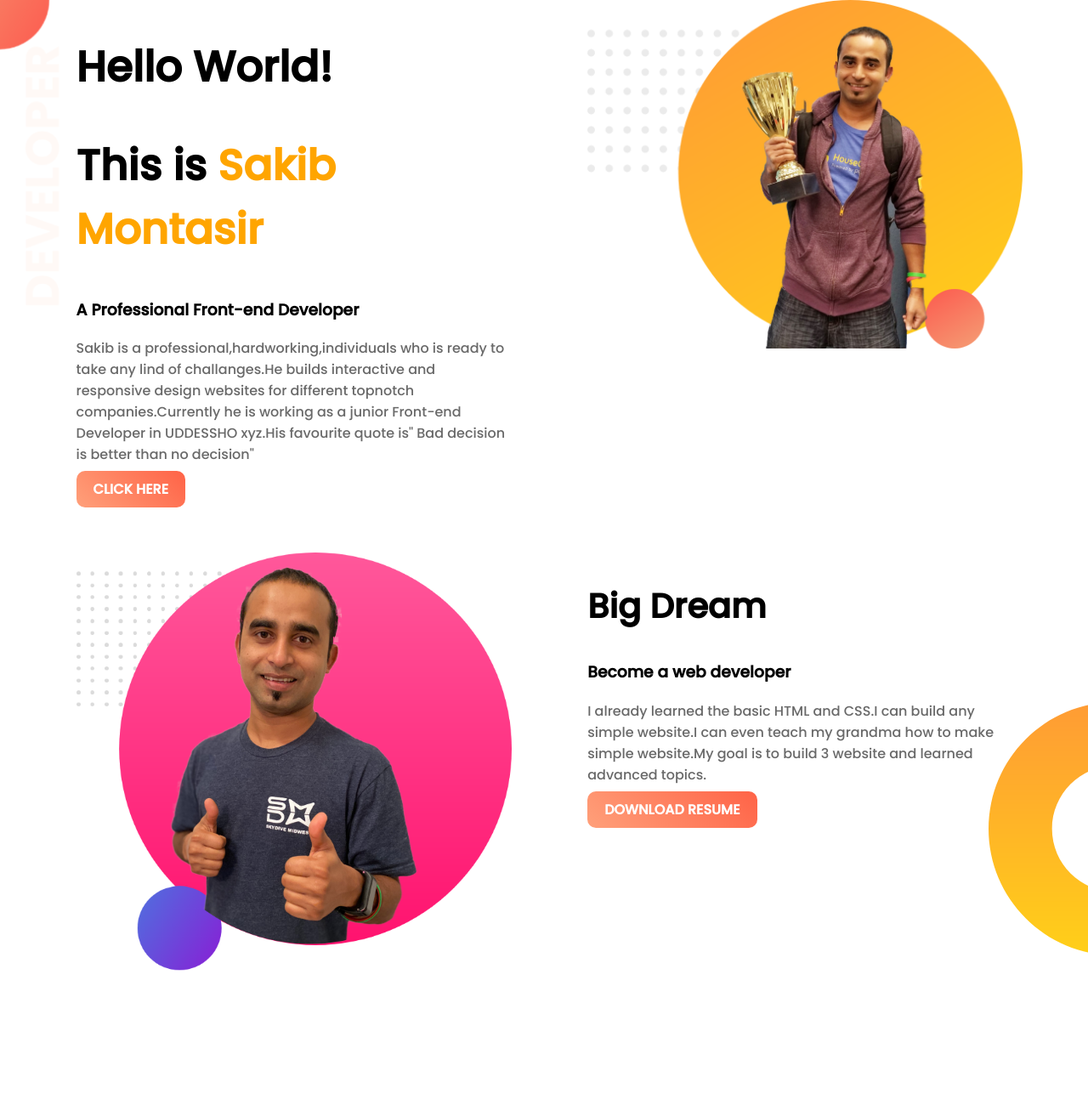
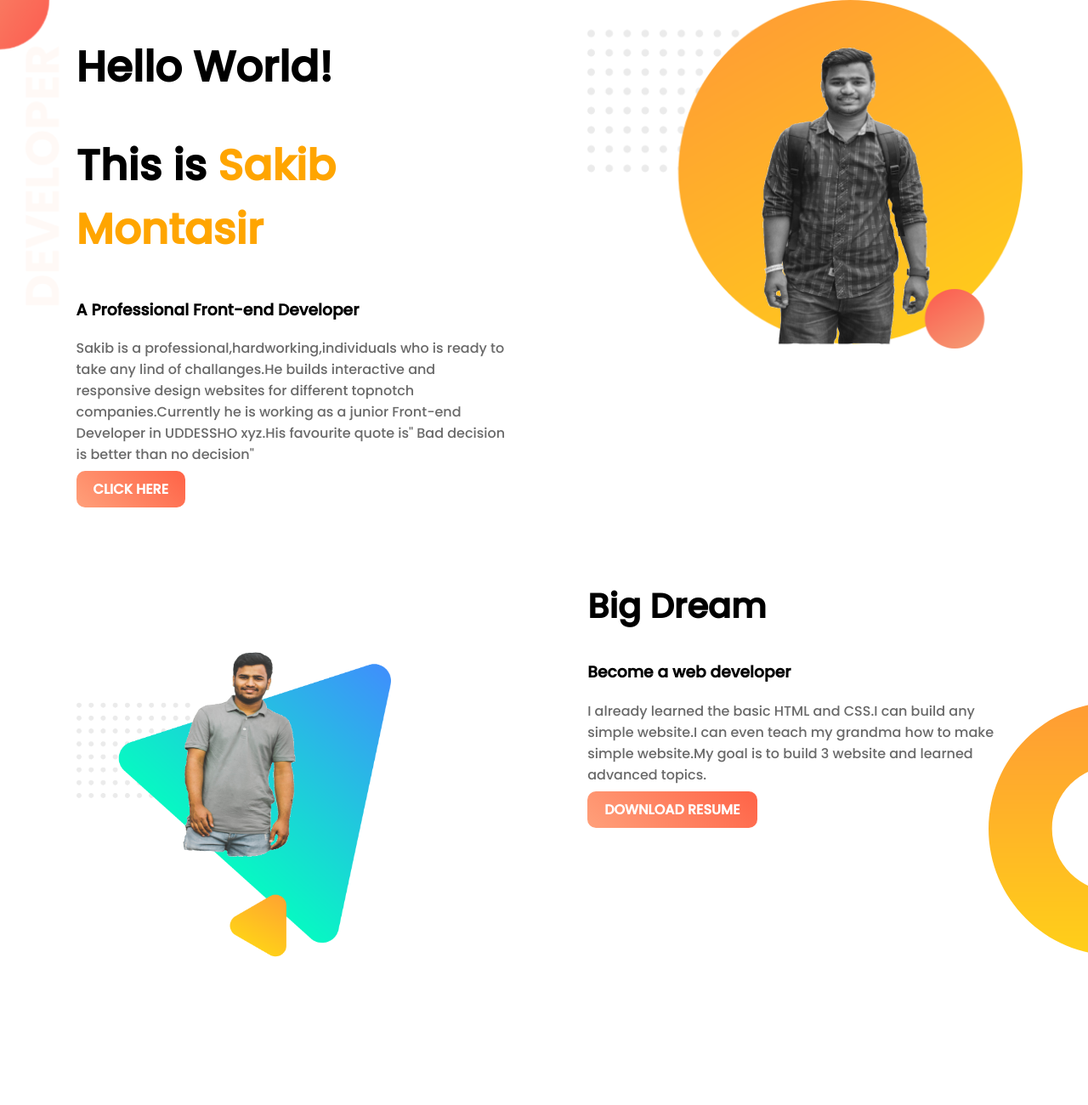
Before and after one commit to sakib-montasir/web-portfolio, a plain HTML site: page index.html in a window 1280 px wide. Shown: the top 1300 px of the page at 85% size. Drawn offline with Linux system fonts and the light colour scheme.

Commit message:
picture added

```diff
--- a/index.html
+++ b/index.html
@@ -17,14 +17,14 @@
         <a class="link-button" target="_blank" href="https://shahitthokotha.blogspot.com/">CLICK HERE</a>
         </div>
         <div class="half-width">
-            <img src="images/profile1.png">
+            <img src="images/sakib11.png"
 
         </div>
 
     </section>
    <section class="dream-area">
        <div class="half-width">
-           <img src="images/jhankar2.png">
+           <img src="images/sakib15.png">
 
        </div>
        <div class="half-width">
```
Also changed, not shown: images/sakib11.png (added), images/sakib15.png (added).
